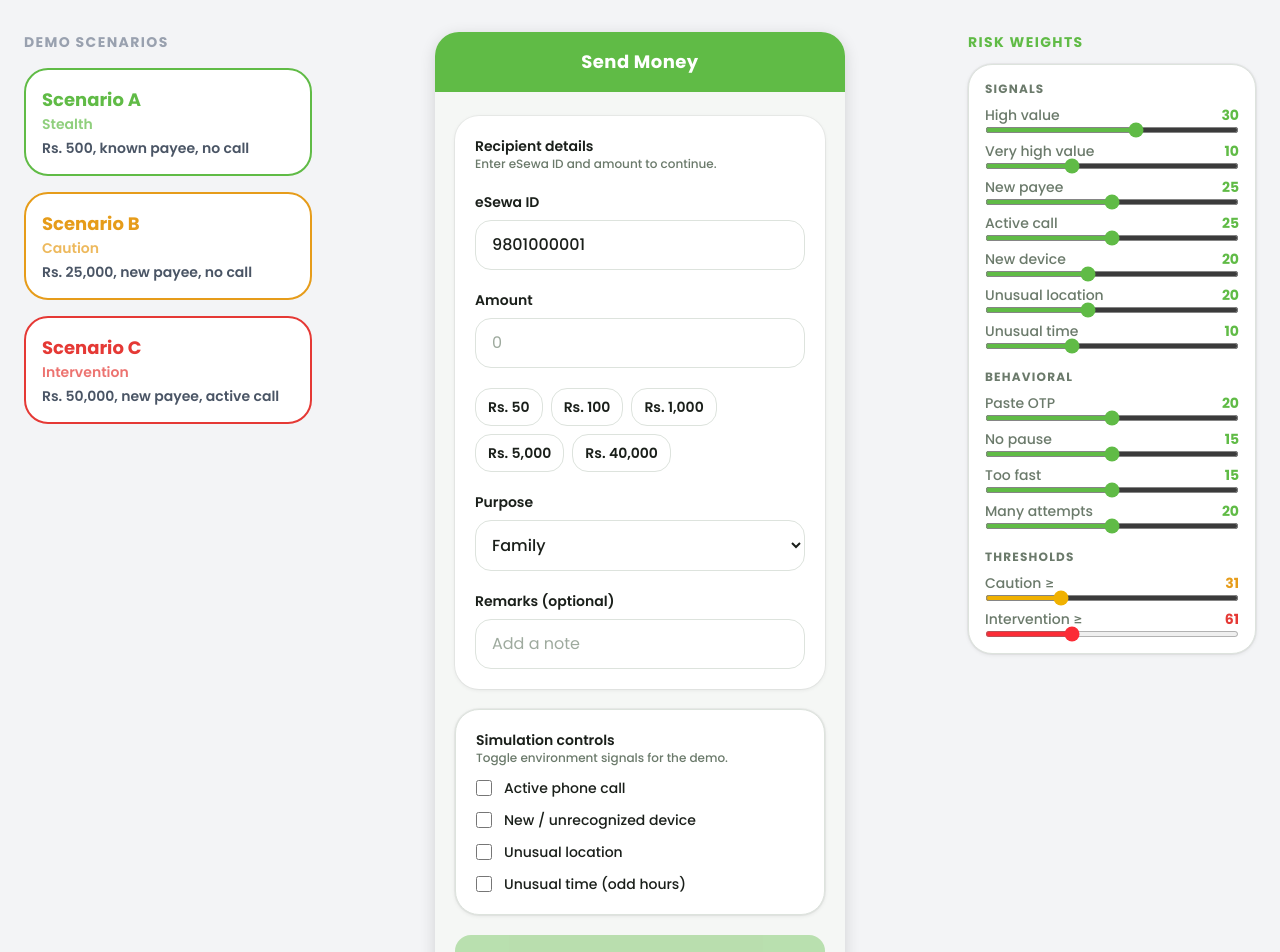
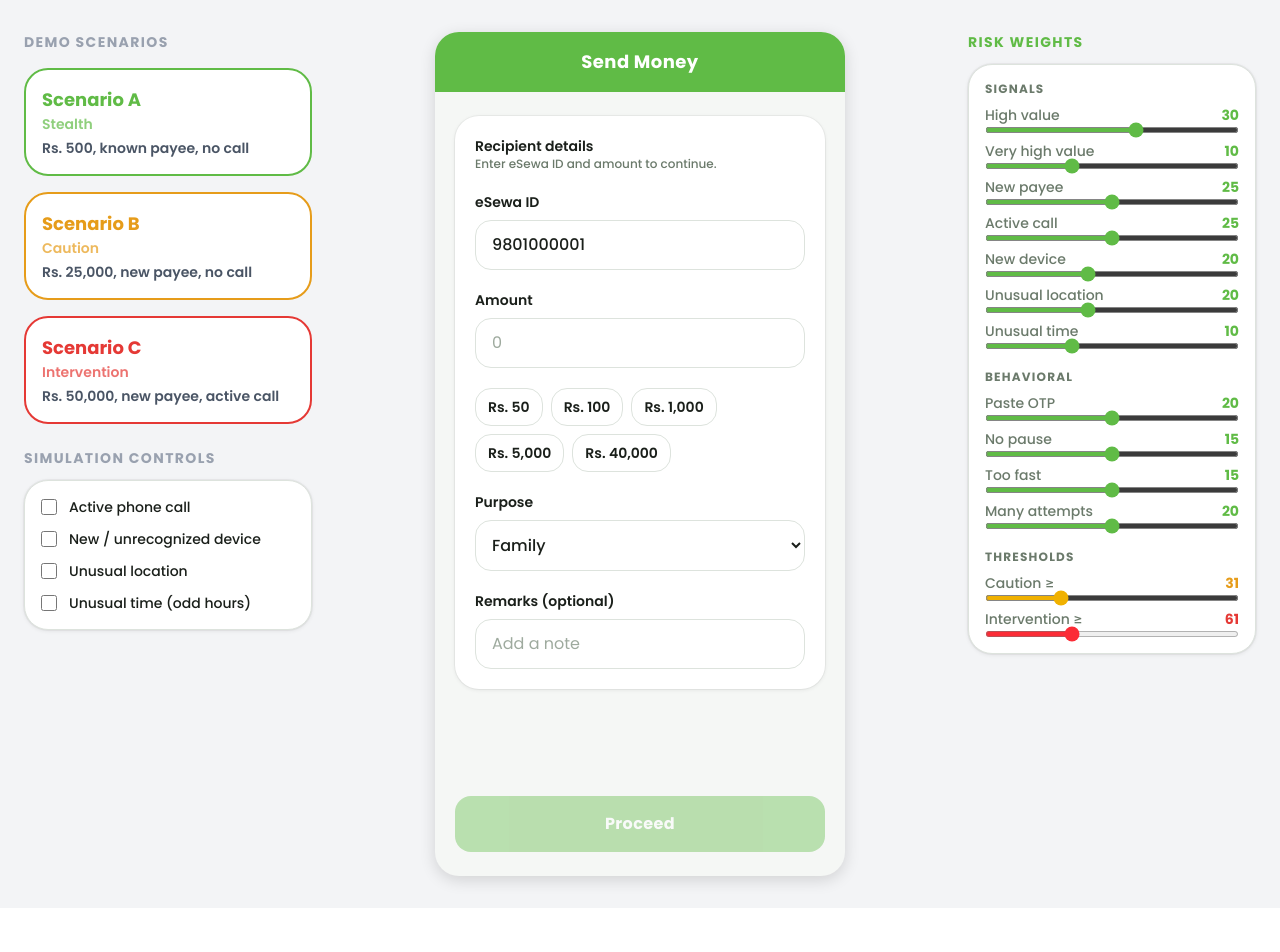
Before and after one commit to sagarEmn/dynamic-otp, a React (Vite) app: page / in a window 1280 px wide. Shown: the top 952 px of the page. After the commit the page ends 908 px from the top, so only its background shows below. Built offline with nearby package versions, Linux system fonts and the light colour scheme.

Commit message:
fix: resolve infinite render loop when applying scenario presets

```diff
--- a/src/components/PhoneFrame.jsx
+++ b/src/components/PhoneFrame.jsx
@@ -1,19 +1,23 @@
 import { Outlet, useNavigate } from "react-router-dom";
 import { SCENARIOS } from "../lib/scenarios.js";
 import AdminPanel from "./AdminPanel.jsx";
+import SimulationPanel from "./SimulationPanel.jsx";
 
 export default function PhoneFrame() {
   const navigate = useNavigate();
 
   const launch = (scenario) => {
-    navigate("/", { state: { scenarioForm: scenario.form } });
+    // `nonce` makes location.state a fresh value on every click so the form's
+    // effect re-runs even when re-applying the same scenario on the same route.
+    navigate("/", { state: { scenarioForm: scenario.form, nonce: Date.now() } });
   };
 
   return (
     <div className="min-h-screen bg-gray-100 flex items-start justify-between px-6 py-8 gap-4">
 
-      {/* Scenario panel — left */}
-      <div className="flex flex-col gap-4 w-72 shrink-0">
+      {/* Left column — scenarios + simulation controls */}
+      <div className="flex flex-col gap-6 w-72 shrink-0">
+        <div className="flex flex-col gap-4">
           <p className="text-sm font-bold text-gray-400 uppercase tracking-widest">Demo scenarios</p>
           {SCENARIOS.map((scenario) => (
             <button
@@ -30,6 +34,9 @@ export default function PhoneFrame() {
           ))}
         </div>
 
+        <SimulationPanel />
+      </div>
+
       {/* Phone — center */}
       <div className="w-[410px] min-h-[844px] bg-esewa-surface rounded-3xl shadow-popup overflow-hidden flex flex-col">
         <Outlet />
--- /dev/null
+++ b/src/components/SimulationPanel.jsx
@@ -0,0 +1,33 @@
+import { useRisk } from "../context/useRisk.js";
+
+const TOGGLES = [
+  { key: "activeCall",      label: "Active phone call" },
+  { key: "newDevice",       label: "New / unrecognized device" },
+  { key: "unusualLocation", label: "Unusual location" },
+  { key: "unusualTime",     label: "Unusual time (odd hours)" },
+];
+
+export default function SimulationPanel() {
+  const { simulation, toggleSimulation } = useRisk();
+
+  return (
+    <div className="flex flex-col gap-3">
+      <p className="text-sm font-bold text-gray-400 uppercase tracking-widest">
+        Simulation controls
+      </p>
+      <div className="bg-white rounded-xl shadow-card border border-esewa-border px-4 py-4 flex flex-col gap-3 text-sm font-medium">
+        {TOGGLES.map(({ key, label }) => (
+          <label key={key} className="flex items-center gap-3 cursor-pointer">
+            <input
+              type="checkbox"
+              className="h-4 w-4 accent-esewa-green"
+              checked={simulation[key]}
+              onChange={() => toggleSimulation(key)}
+            />
+            {label}
+          </label>
+        ))}
+      </div>
+    </div>
+  );
+}
--- a/src/context/RiskContext.jsx
+++ b/src/context/RiskContext.jsx
@@ -2,7 +2,7 @@
 // signals, and the combined (re-escalated) result. The form writes; the
 // processing + OTP screens read. Plain Context + useState — no Redux needed.
 
-import { useMemo, useState } from "react";
+import { useCallback, useMemo, useState } from "react";
 import { scoreTransaction, applyBehavioral } from "../lib/riskEngine.js";
 
 import { DEFAULT_CONFIG } from "../lib/riskConfig.js";
@@ -12,12 +12,30 @@ import { RiskContext } from "./riskContextBase.js";
 export function RiskProvider({ children }) {
   const [config, setConfig] = useState(DEFAULT_CONFIG);
 
-  const updateWeight = (category, key, value) => {
+  const updateWeight = useCallback((category, key, value) => {
     setConfig((prev) => ({
       ...prev,
       [category]: { ...prev[category], [key]: Number(value) },
     }));
-  };
+  }, []);
+
+  // Environment simulation toggles — shared so the left-side panel can drive
+  // them while the form reads them on Proceed.
+  const [simulation, setSimulation] = useState({
+    activeCall: false,
+    newDevice: false,
+    unusualLocation: false,
+    unusualTime: false,
+  });
+
+  const toggleSimulation = useCallback((key) => {
+    setSimulation((prev) => ({ ...prev, [key]: !prev[key] }));
+  }, []);
+
+  // Merge a partial set of toggles (used when a scenario preset is applied).
+  const setSimulationState = useCallback((partial) => {
+    setSimulation((prev) => ({ ...prev, ...partial }));
+  }, []);
 
   const [transaction, setTransaction] = useState(EMPTY_TRANSACTION);
   // Base (pre-OTP) scoring result, computed on Proceed.
@@ -30,25 +48,34 @@ export function RiskProvider({ children }) {
   const [behavioralIds, setBehavioralIds] = useState([]);
 
   // Compute base score from a transaction and store both.
-  const runScoring = (tx) => {
+  const runScoring = useCallback(
+    (tx) => {
       const merged = { ...EMPTY_TRANSACTION, ...tx };
       setTransaction(merged);
       setBehavioralIds([]); // fresh run
       const result = scoreTransaction({ ...merged, now: new Date() }, config);
       setBaseResult(result);
       return result;
-  };
+    },
+    [config],
+  );
 
   // Add a behavioral signal (idempotent per id) — triggers live re-tier.
-  const addBehavioral = (id) => {
+  const addBehavioral = useCallback((id) => {
     setBehavioralIds((prev) => (prev.includes(id) ? prev : [...prev, id]));
-  };
+  }, []);
 
-  const resetFlow = () => {
+  const resetFlow = useCallback(() => {
     setTransaction(EMPTY_TRANSACTION);
     setBaseResult({ score: 0, firedSignals: [], tier: "stealth" });
     setBehavioralIds([]);
-  };
+    setSimulation({
+      activeCall: false,
+      newDevice: false,
+      unusualLocation: false,
+      unusualTime: false,
+    });
+  }, []);
 
   // The combined result = base + behavioral, re-tiered. This is what the
   // OTP screen renders against; it rises live as behavioral signals fire.
@@ -57,9 +84,13 @@ export function RiskProvider({ children }) {
     [baseResult, behavioralIds, config],
   );
 
-  const value = {
+  const value = useMemo(
+    () => ({
       config,
       updateWeight,
+      simulation,
+      toggleSimulation,
+      setSimulationState,
       transaction,
       baseResult,
       behavioralIds,
@@ -67,7 +98,22 @@ export function RiskProvider({ children }) {
       runScoring,
       addBehavioral,
       resetFlow,
-  };
+    }),
+    [
+      config,
+      updateWeight,
+      simulation,
+      toggleSimulation,
+      setSimulationState,
+      transaction,
+      baseResult,
+      behavioralIds,
+      result,
+      runScoring,
+      addBehavioral,
+      resetFlow,
+    ],
+  );
 
   return <RiskContext.Provider value={value}>{children}</RiskContext.Provider>;
 }
--- a/src/screens/TransactionForm.jsx
+++ b/src/screens/TransactionForm.jsx
@@ -17,16 +17,14 @@ const DEFAULT_FORM = {
   amount: "",
   purpose: PURPOSES[0],
   remarks: "",
-  activeCall: false,
-  newDevice: false,
-  unusualLocation: false,
-  unusualTime: false,
 };
+
+const SIM_KEYS = ["activeCall", "newDevice", "unusualLocation", "unusualTime"];
 
 export default function TransactionForm() {
   const navigate = useNavigate();
   const location = useLocation();
-  const { runScoring } = useRisk();
+  const { runScoring, simulation, setSimulationState } = useRisk();
   const [form, setForm] = useState(() => ({
     ...DEFAULT_FORM,
     ...(location.state?.scenarioForm ?? {}),
@@ -34,9 +32,21 @@ export default function TransactionForm() {
 
   useEffect(() => {
     if (location.state?.scenarioForm) {
-      setForm({ ...DEFAULT_FORM, ...location.state.scenarioForm });
+      const sc = location.state.scenarioForm;
+      setForm({ ...DEFAULT_FORM, ...sc });
+      // A scenario also carries simulation toggles — push them to the
+      // shared simulation panel so both stay in sync.
+      const simFromScenario = {};
+      for (const key of SIM_KEYS) {
+        if (key in sc) simFromScenario[key] = sc[key];
+      }
+      if (Object.keys(simFromScenario).length) setSimulationState(simFromScenario);
     }
-  }, [location.state]);
+    // Keyed on `nonce` only: it changes on every scenario click, so this
+    // re-runs reliably. `setSimulationState` is intentionally excluded — it's
+    // recreated each provider render and would cause an infinite loop.
+    // eslint-disable-next-line react-hooks/exhaustive-deps
+  }, [location.state?.nonce]);
 
   const setField = (key, value) =>
     setForm((prev) => ({ ...prev, [key]: value }));
@@ -55,10 +65,7 @@ export default function TransactionForm() {
       amount: normalizedAmount,
       purpose: form.purpose,
       remarks: form.remarks.trim(),
-      activeCall: form.activeCall,
-      newDevice: form.newDevice,
-      unusualLocation: form.unusualLocation,
-      unusualTime: form.unusualTime,
+      ...simulation,
     });
     navigate("/processing");
   };
@@ -152,52 +159,6 @@ export default function TransactionForm() {
           </Field>
         </Card>
 
-        {/* Simulation toggles */}
-        <Card className="border border-esewa-border bg-esewa-surface">
-          <p className="text-sm font-semibold">Simulation controls</p>
-          <p className="text-xs text-esewa-textMuted mb-3">
-            Toggle environment signals for the demo.
-          </p>
-          <div className="flex flex-col gap-3 text-sm font-medium">
-            <label className="flex items-center gap-3">
-              <input
-                type="checkbox"
-                className="h-4 w-4 accent-esewa-green"
-                checked={form.activeCall}
-                onChange={(event) => setField("activeCall", event.target.checked)}
-              />
-              Active phone call
-            </label>
-            <label className="flex items-center gap-3">
-              <input
-                type="checkbox"
-                className="h-4 w-4 accent-esewa-green"
-                checked={form.newDevice}
-                onChange={(event) => setField("newDevice", event.target.checked)}
-              />
-              New / unrecognized device
-            </label>
-            <label className="flex items-center gap-3">
-              <input
-                type="checkbox"
-                className="h-4 w-4 accent-esewa-green"
-                checked={form.unusualLocation}
-                onChange={(event) => setField("unusualLocation", event.target.checked)}
-              />
-              Unusual location
-            </label>
-            <label className="flex items-center gap-3">
-              <input
-                type="checkbox"
-                className="h-4 w-4 accent-esewa-green"
-                checked={form.unusualTime}
-                onChange={(event) => setField("unusualTime", event.target.checked)}
-              />
-              Unusual time (odd hours)
-            </label>
-          </div>
-        </Card>
-
         <div className="mt-auto">
           <Button type="submit" disabled={!canProceed}>
             Proceed
```
Lines whose indentation alone changed are shown as unchanged.
